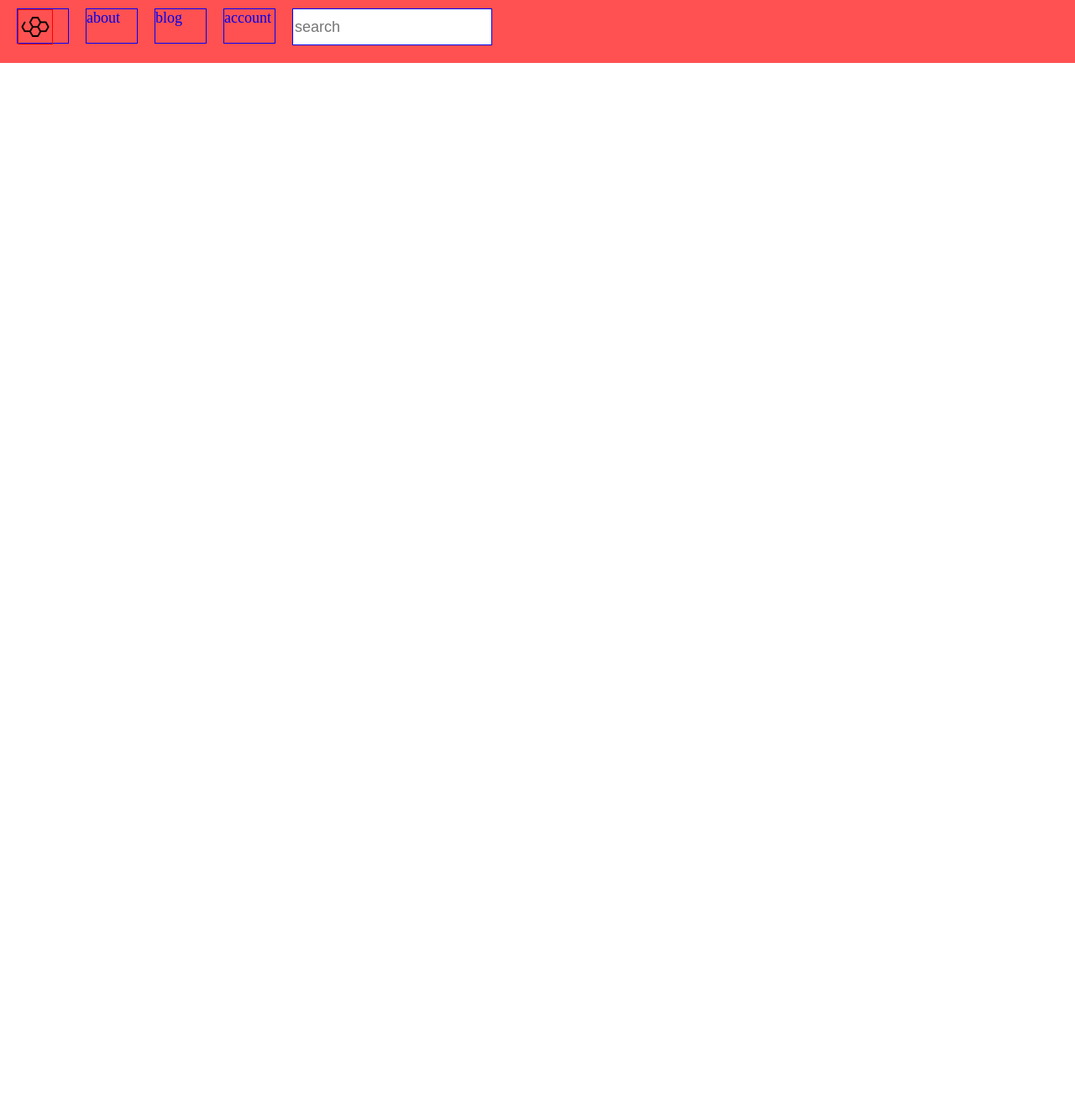
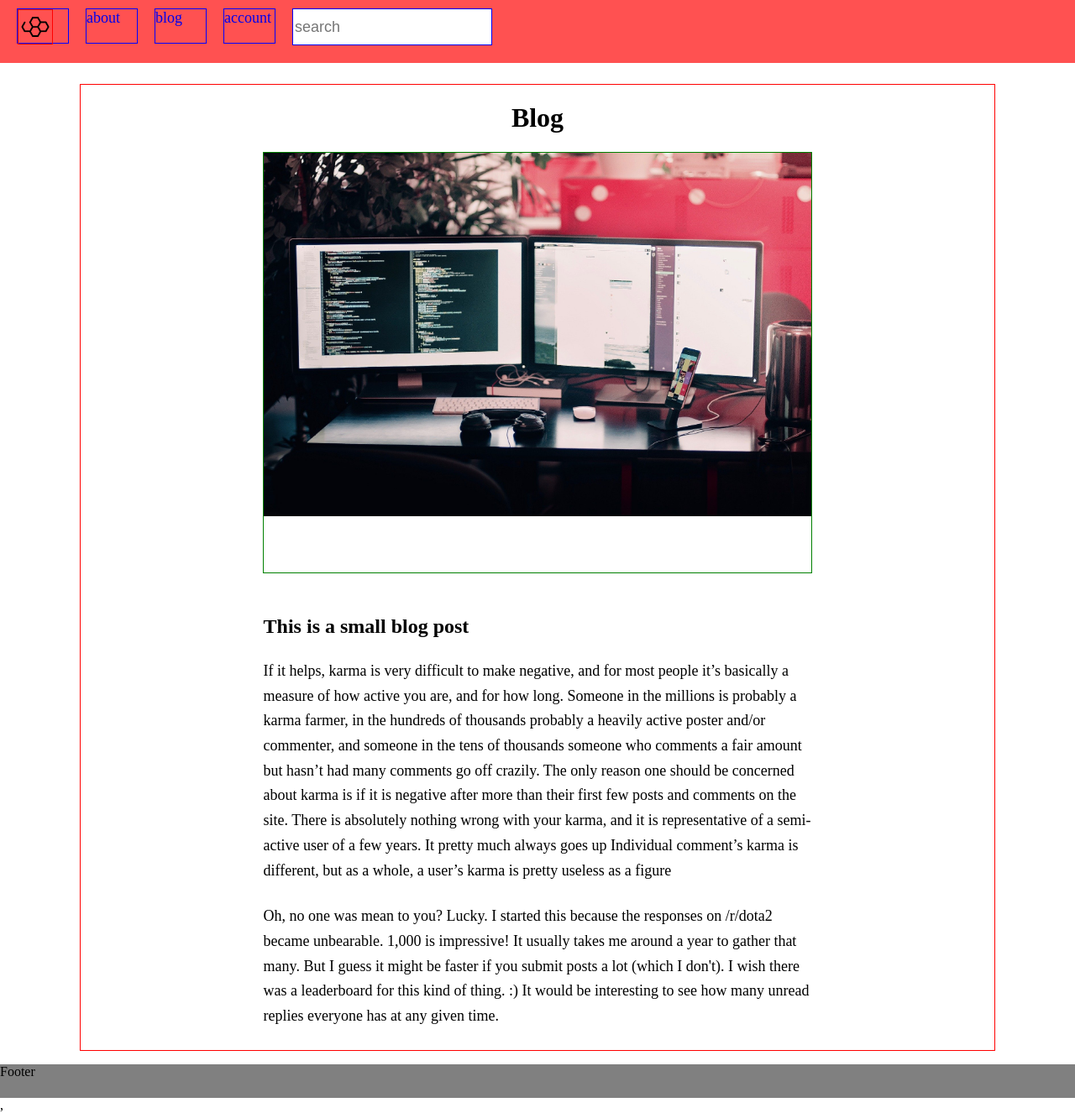
Before and after one commit to tommy-js/Honeybee-ECommerce, a React (Create React App) app: page /Blog1 in a window 1280 px wide. Shown: the whole page at 84% size. Before the commit the page ends 800 px from the top, so only its background shows below. Built offline with nearby package versions, Linux system fonts and the light colour scheme.

Commit message:
blog pushes

```diff
--- a/src/components/blogComp/BlogCard.js
+++ b/src/components/blogComp/BlogCard.js
@@ -1,4 +1,5 @@
 import React, { useState, useRef } from "react";
+import { Link } from "react-router-dom";
 import "./blog.css";
 import heart from "../../images/heart.png";
 import heartfull from "../../images/heartfilled.png";
@@ -19,6 +20,7 @@ function BlogCard(props) {
   }
   return (
     <div ref={refthis} className="blog_card">
+      <Link to="/Blog1">
         <div className="blog_image">
           <img className="blog_image_encloser" src={newimg} />
         </div>
@@ -46,6 +48,7 @@ function BlogCard(props) {
             <img className="blog_icon" src={fbook} />
           </div>
         </div>
+      </Link>
     </div>
   );
 }
--- a/src/components/blogComp/blog.css
+++ b/src/components/blogComp/blog.css
@@ -26,7 +26,7 @@ html {
   backface-visibility: hidden;
 }
 .blog_card:hover {
-  transform: scale(1.025);
+  transform: scale(1.015);
   transition: 0.3s;
 }
 
@@ -135,3 +135,51 @@ html {
   height: 0;
   transition: 0.3s;
 }
+
+.blog_page {
+  position: relative;
+  margin-top: 100px;
+  margin-left: auto;
+  margin-right: auto;
+  width: 85%;
+  border: 1px solid red;
+}
+
+.blog_page_title {
+  position: relative;
+  text-align: center;
+}
+
+.blog_page_image_box {
+  position: relative;
+  width: 60%;
+  height: 500px;
+  margin-left: auto;
+  margin-right: auto;
+  margin-bottom: 50px;
+  overflow: hidden;
+  border: 1px solid green;
+}
+
+.blog_page_image {
+  position: relative;
+  width: 100%;
+}
+
+.blog_page_subheader {
+  position: relative;
+  width: 60%;
+  margin-left: auto;
+  margin-right: auto;
+}
+
+.blog_page_content {
+  position: relative;
+  width: 60%;
+  font-size: 18px;
+  line-height: 165%;
+  margin-left: auto;
+  margin-right: auto;
+  margin-top: 25px;
+  margin-bottom: 25px;
+}
--- /dev/null
+++ b/src/components/blogComp/blogs/BlogPage.js
@@ -0,0 +1,39 @@
+import React from "react";
+import "../blog.css";
+import computer from "../../../images/computer.jpg";
+
+function BlogPage() {
+  let mapper = [];
+  return (
+    <div className="blog_page">
+      <h1 className="blog_page_title">Blog</h1>
+      <div className="blog_page_image_box">
+        <img className="blog_page_image" src={computer} />
+      </div>
+      <h2 className="blog_page_subheader">This is a small blog post</h2>
+      <div className="blog_page_content">
+        If it helps, karma is very difficult to make negative, and for most
+        people it’s basically a measure of how active you are, and for how long.
+        Someone in the millions is probably a karma farmer, in the hundreds of
+        thousands probably a heavily active poster and/or commenter, and someone
+        in the tens of thousands someone who comments a fair amount but hasn’t
+        had many comments go off crazily. The only reason one should be
+        concerned about karma is if it is negative after more than their first
+        few posts and comments on the site. There is absolutely nothing wrong
+        with your karma, and it is representative of a semi-active user of a few
+        years. It pretty much always goes up Individual comment’s karma is
+        different, but as a whole, a user’s karma is pretty useless as a figure
+      </div>
+      <div className="blog_page_content">
+        Oh, no one was mean to you? Lucky. I started this because the responses
+        on /r/dota2 became unbearable. 1,000 is impressive! It usually takes me
+        around a year to gather that many. But I guess it might be faster if you
+        submit posts a lot (which I don't). I wish there was a leaderboard for
+        this kind of thing. :) It would be interesting to see how many unread
+        replies everyone has at any given time.
+      </div>
+    </div>
+  );
+}
+
+export default BlogPage;
--- a/src/components/bodyComp/Master.js
+++ b/src/components/bodyComp/Master.js
@@ -8,6 +8,7 @@ import PowerNode from "./PowerNode";
 import Footer from "./Footer";
 import Blog from "../blogComp/Blog";
 import ProductPage from "./products/ProductPage";
+import BlogPage from "../blogComp/blogs/BlogPage";
 import styles from "./styles.module.css";
 
 export default class Master extends Component {
@@ -37,6 +38,9 @@ export default class Master extends Component {
             <Route exact path="/Macbook Pro">
               <ProductPage />
             </Route>
+            <Route exact path="/Blog1">
+              <BlogPage />
+            </Route>
             <Footer className={styles.footer} />
           </div>
         </Switch>
```
Lines whose indentation alone changed are shown as unchanged.
